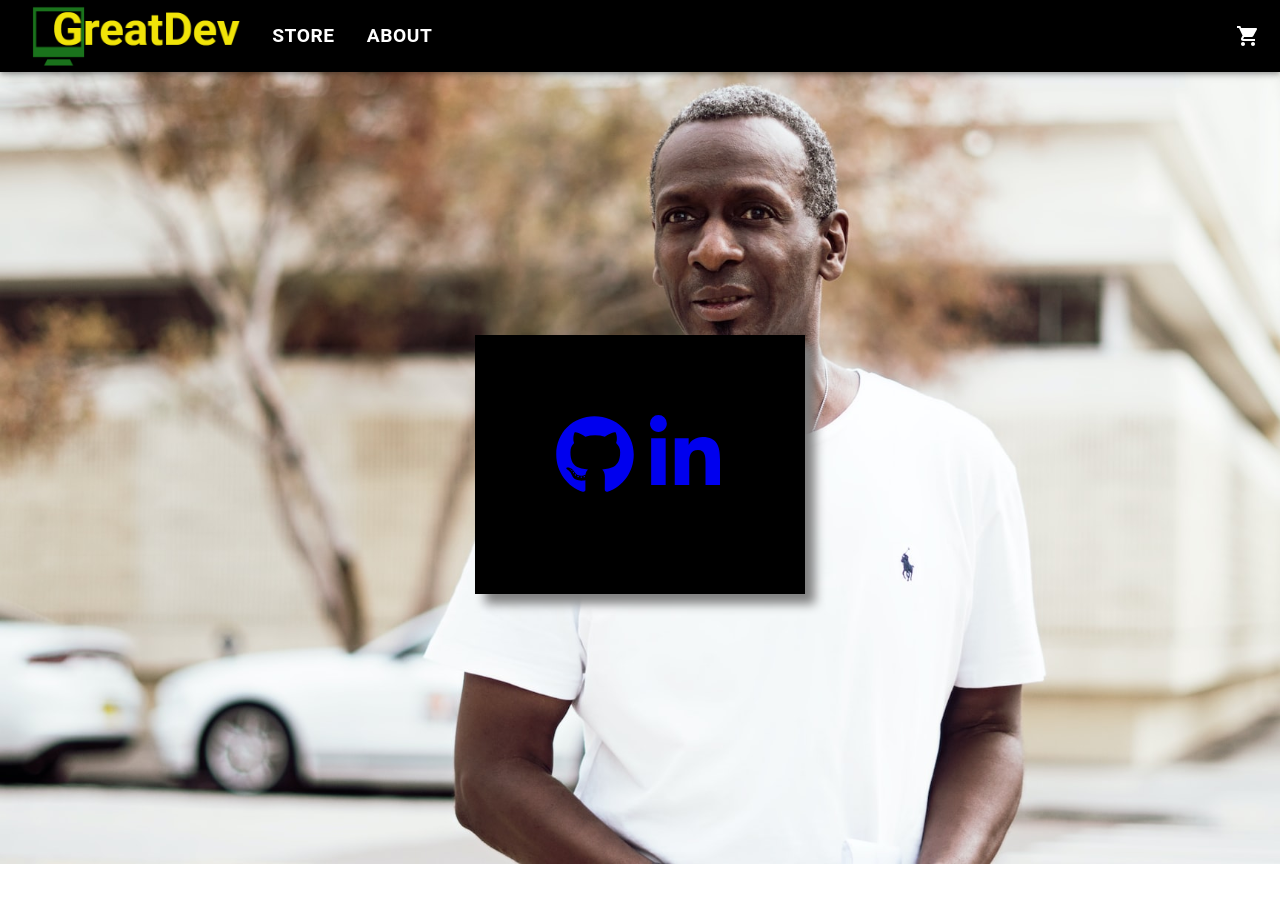
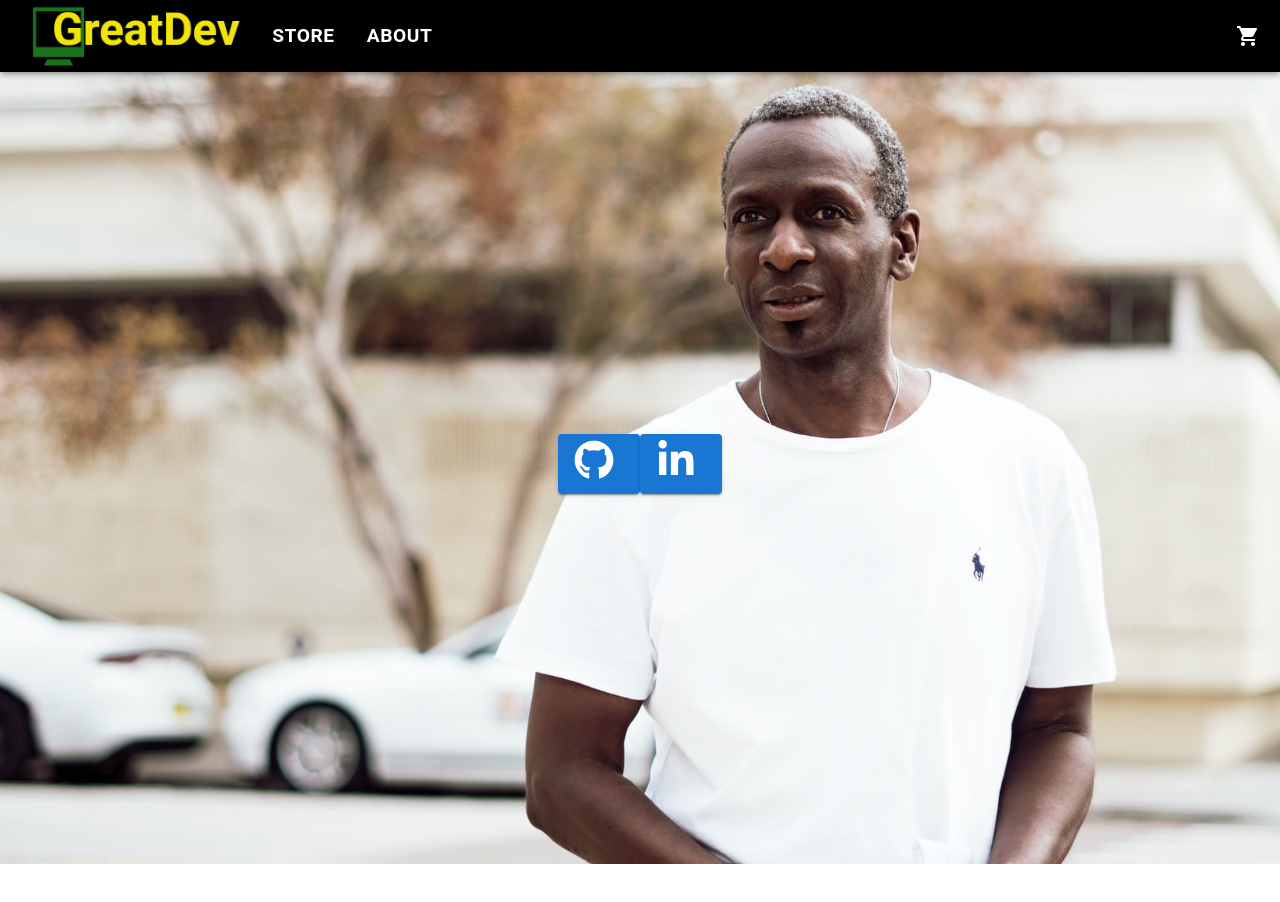
Before and after one commit to AlexJelani/react-ts-shopping-cart, a React (Vite) app: page /about in a window 1280 px wide. Built offline with nearby package versions, Linux system fonts and the light colour scheme.

Commit message:
added icon color

```diff
--- a/src/pages/About.tsx
+++ b/src/pages/About.tsx
@@ -1,27 +1,67 @@
 import { Link } from "react-router-dom";
-import "../style/home.scss";
+// import "../style/home.scss";
 import { FaGithub, FaLinkedinIn } from "react-icons/fa";
+import backgroundImage from "/imgs/chelsea-fern-r_-M00daj2Y-unsplash.jpg";
+
+import { Button } from "@mui/material";
+import { makeStyles } from "@material-ui/core/styles";
+
+//    backgroundImage: `url(${backgroundImage})`,
+
+const useStyles = makeStyles(
+  (theme: {
+    mixins: { toolbar: { minHeight: any } };
+    palette: { primary: { main: any; contrastText: any; dark: any } };
+    shape: { borderRadius: any };
+    shadows: any[];
+  }) => ({
+    root: {
+      minHeight: "100vh",
+      backgroundImage: `url(${backgroundImage})`,
+      backgroundSize: "cover",
+      display: "flex",
+      justifyContent: "center",
+      alignItems: "center",
+    },
+    button: {
+      backgroundColor: theme.palette.primary.main,
+      color: theme.palette.primary.contrastText,
+      padding: "40px 80px", /* increased padding */
+      borderRadius: theme.shape.borderRadius,
+      boxShadow: theme.shadows[5],
+      // fontSize: "24px", /* increased font size */
+      "&:hover": {
+        backgroundColor: "yellow",
+      },
+    },
+
+  })
+);
 
 export function About() {
+  const classes = useStyles();
+
   return (
     <>
-      <div id="home-two">
-        <p id="shopBtn">
+      <div className={classes.root}>
+        <Button variant="contained" className={classes.button}>
           <a
             href="https://github.com/AlexJelani"
             target="_blank"
             rel="noopener noreferrer"
           >
-            <FaGithub style={{ marginRight: "10px" }} />
+            <FaGithub style={{ fontSize: "40px", marginRight: "10px", color: "white" }} />
           </a>
+          </Button>
+          <Button variant="contained" className={classes.button}>
           <a
             href="https://linkedin.com/in/jelani-alexander"
             target="_blank"
             rel="noopener noreferrer"
           >
-            <FaLinkedinIn />
+            <FaLinkedinIn style={{ fontSize: "40px", marginRight: "10px", color: "white" }} />
           </a>
-        </p>
+        </Button>
       </div>
     </>
   );
--- a/src/pages/Home.tsx
+++ b/src/pages/Home.tsx
@@ -23,11 +23,12 @@ const useStyles = makeStyles(
     button: {
       backgroundColor: theme.palette.primary.main,
       color: theme.palette.primary.contrastText,
-      padding: "16px 32px",
+      padding: "40px 80px", /* increased padding */
       borderRadius: theme.shape.borderRadius,
       boxShadow: theme.shadows[5],
+      fontSize: "24px", /* increased font size */
       "&:hover": {
-        backgroundColor: theme.palette.primary.dark,
+        backgroundColor: "yellow",
       },
     },
   })
```
